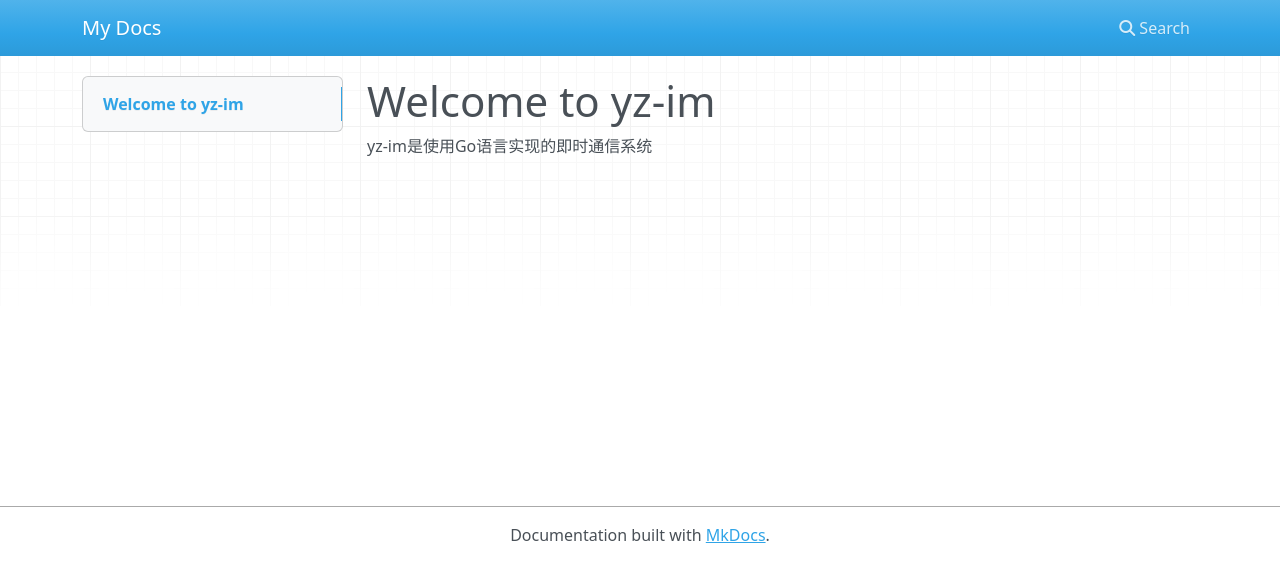
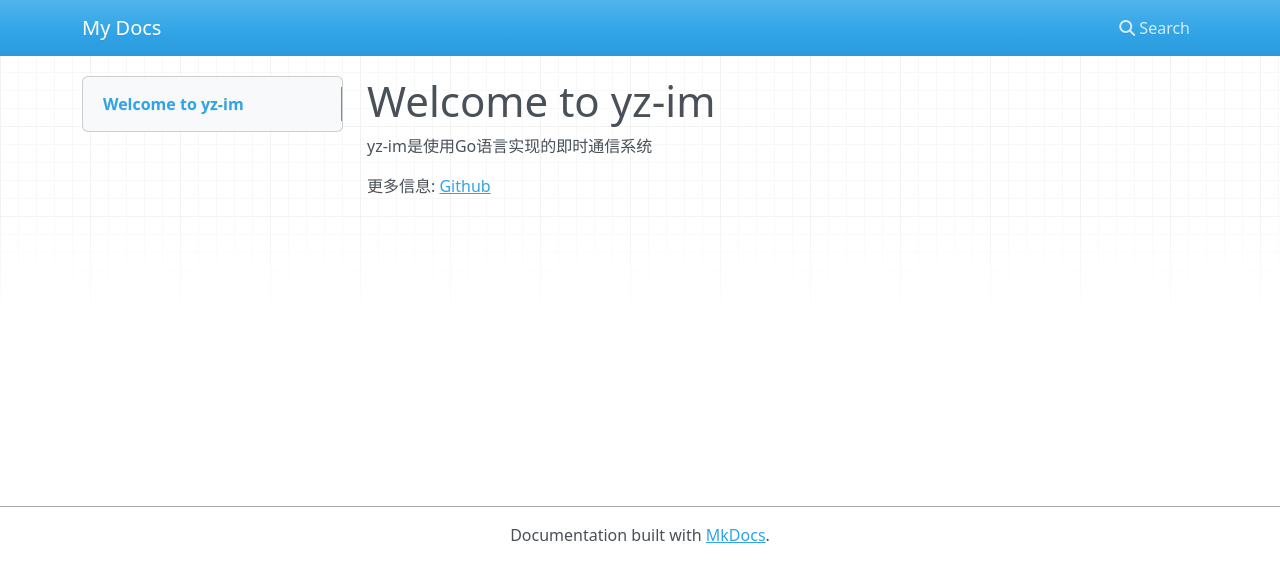
Before and after one commit to yz-im/yz-im.github.io, an MkDocs documentation site: the page built from docs/index.md, in a window 1280 px wide. Shown: the top 582 px of the page. Built offline with MkDocs 1.6.1, drawn with Linux system fonts in a browser that asks for light colours; nearby versions of some CDN libraries.

Commit message:
update: more info

```diff
--- a/docs/index.md
+++ b/docs/index.md
@@ -1,3 +1,5 @@
 # Welcome to yz-im
 
 yz-im是使用Go语言实现的即时通信系统
+
+更多信息: [Github](https://github.com/yz-im)
```
